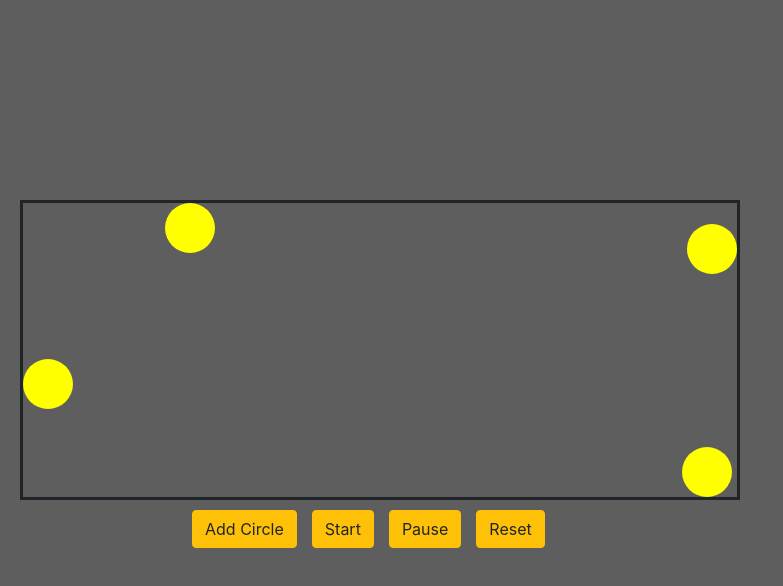
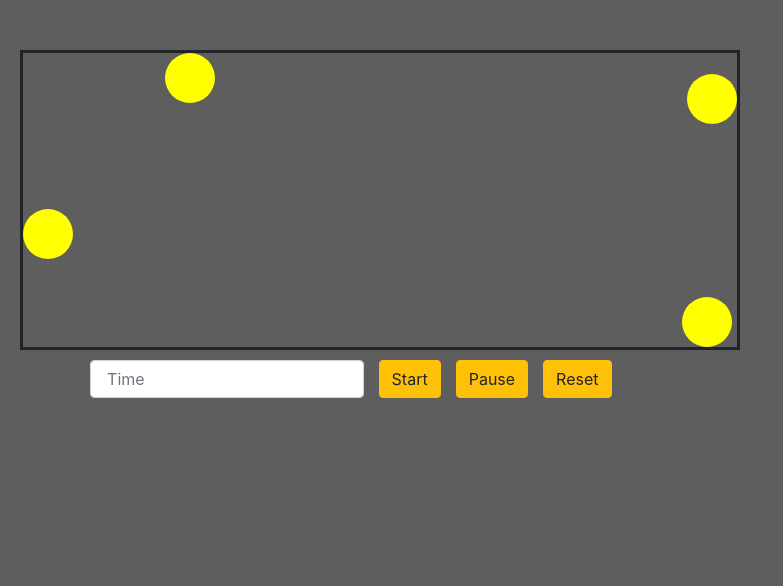
Before and after one commit to chai00xxdd/circlesGame, a plain HTML site: page index.html in a window 1280 px wide. Shown: the whole page, without its empty margins (0-783 px from the left). Drawn offline with Linux system fonts and the light colour scheme.

Commit message:
help dude

```diff
--- a/css/index.css
+++ b/css/index.css
@@ -12,7 +12,7 @@ body{
     max-width: 1500px;
     border:solid;
     position:absolute;
-    top:200px;
+    top:50px;
 }
 
 
@@ -32,7 +32,7 @@ body{
     margin-top:10px;
     position:absolute;
     top:700px;
-    left:15%;
+    left:7%;
 }
 #ButtonsPanel :nth-child(n)
 {
--- a/index.html
+++ b/index.html
@@ -4,7 +4,8 @@
 <head>
     <meta charset="UTF-8">
     <meta http-equiv="X-UA-Compatible" content="IE=edge">
-    <meta name="viewport" content="width=device-width, initial-scale=1.0">
+    <meta name="viewport" content="width=device-width, initial-scale=1, maximum-scale=1, minimum-scale=1" />
+    <!--<meta name="viewport" content="width=device-width, initial-scale=1.0"> -->
     <title>Document</title>
 
     <link rel="stylesheet" href="css/bootstrap.css">
@@ -20,7 +21,7 @@
 
     </div>
     <div id="ButtonsPanel" class="d-flex justify-content-center">
-        <button type="button" class="btn btn-warning" id="add_circle_button">Add Circle</button>
+        <input type="text" class="form-control" id="time_input" placeholder=" Time">
         <button type="button" class="btn btn-warning" id="start_button">Start</button>
         <button type="button" class="btn btn-warning" id="pause_button">Pause</button>
         <button type="button" class="btn btn-warning" id="reset_button">Reset</button>
--- a/js/index.js
+++ b/js/index.js
@@ -12,11 +12,11 @@ function initButtons() {
     const start_button = document.querySelector("#start_button");
     const pause_button = document.querySelector("#pause_button");
     const reset_button = document.querySelector("#reset_button");
-    const add_circle_button = document.querySelector("#add_circle_button");
+
     start_button.addEventListener("click", start_button_click);
     pause_button.addEventListener("click", pause_button_click);
     reset_button.addEventListener("click", reset_button_click);
-    add_circle_button.addEventListener("click", add_button_click);
+
     g_state.reset_button = reset_button;
     g_state.pause_button = pause_button;
     g_state.start_button = start_button;
@@ -70,9 +70,7 @@ function start_button_click() {
 
 }
 
-function add_button_click() {
 
-}
 
 function is_border_collition(circle) {
     return (circle.x + 50 > g_state.get_width())
@@ -98,7 +96,8 @@ function pause_button_click() {
 
 function reset_button_click() {
 
-
+    g_state.pauseGame();
+    g_state.time_input.disabled = false;
     for (let circle in g_state.circle) {
         circle.remove();
     }
@@ -129,10 +128,11 @@ function initGame() {
     //  console.log(screen_width);
     g_state.circles = [];
     g_state.board = document.querySelector("#GameBoard");
+    g_state.time_input = document.querySelector("#time_input");
     g_state.board.style.width = parseInt((0.9 * screen_width)) + "px";
     g_state.board.style.height = parseInt((0.5 * screen_height)) + "px";
     const buttons_panel = document.querySelector("#ButtonsPanel");
-    buttons_panel.style.top = (parseInt((0.5 * screen_height)) + 200) + "px";
+    buttons_panel.style.top = (parseInt((0.5 * screen_height)) + 50) + "px";
 
     console.log(g_state.board.style.width);
     g_state.delay = 1000;
@@ -149,6 +149,7 @@ function initGame() {
         g_state.gameLoop = null;
     }
     g_state.startGame = function () {
+        g_state.time_input.disabled = true;
         if (g_state.gameLoop == null) {
             g_state.gameLoop = setInterval(animate_circles, 20);
         }
```
